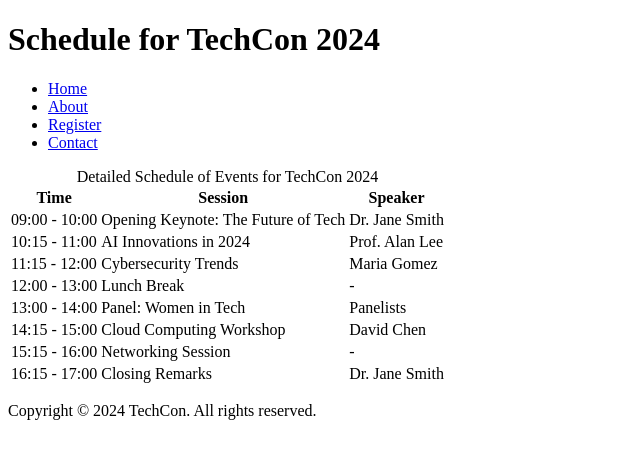
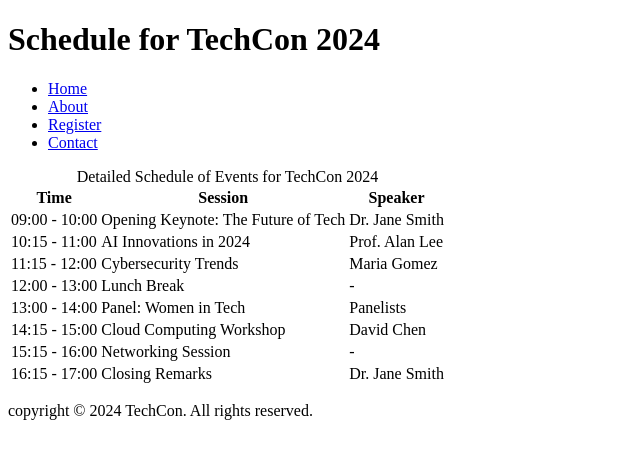
Before and after one commit to TsionTassew/TechCon_HTML, a plain HTML site: page techcon_website/schedule.html in a window 1280 px wide. Shown: the full height of the page, 0-640 px from the left. Drawn offline with Linux system fonts and the light colour scheme.

Commit message:
update schedule.html

```diff
--- a/techcon_website/schedule.html
+++ b/techcon_website/schedule.html
@@ -71,7 +71,7 @@
         </table>
     </main>
     <footer>
-        <p>Copyright &copy; 2024 TechCon. All rights reserved.</p>
+        <p>copyright &copy; 2024 TechCon. All rights reserved.</p>
     </footer>
 </body>
 </html>
```
Also changed, not shown: techcon_website/register.html (+1 -1 lines).
